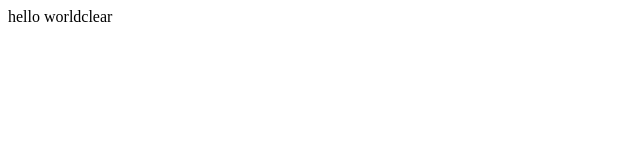
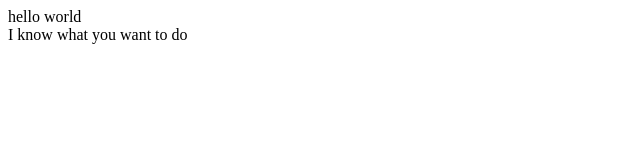
Before and after one commit to Ad9an/demo-repo, a plain HTML site: page index.html in a window 1280 px wide. Shown: the whole page, without its empty margins (0-640 px from the left). Drawn offline with Linux system fonts and the light colour scheme.

Commit message:
one more div is added

```diff
--- a/index.html
+++ b/index.html
@@ -1 +1,2 @@
-<div>hello worldclear</div>
+<div>hello world</div>
+<div>I know what you want to do</div>
```
